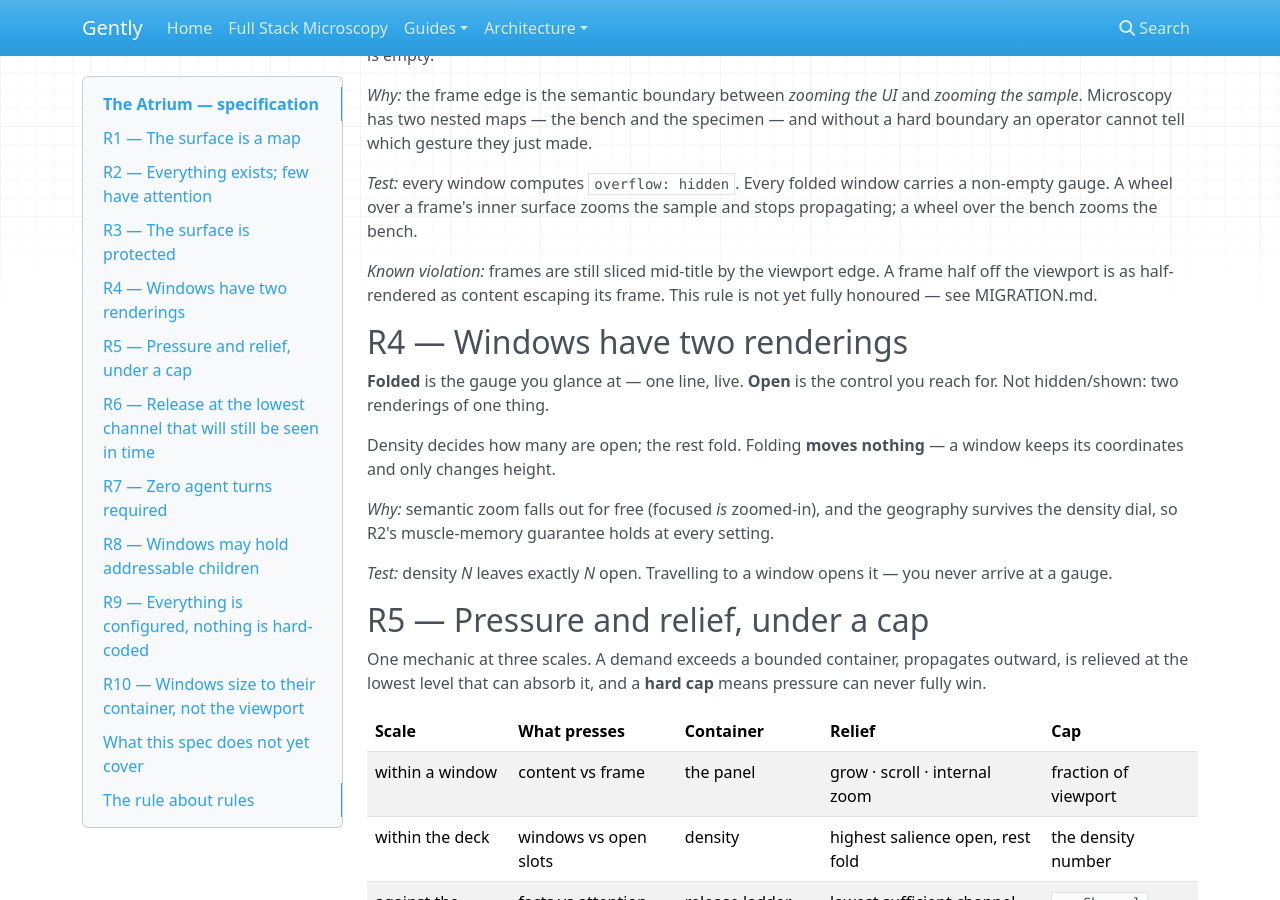
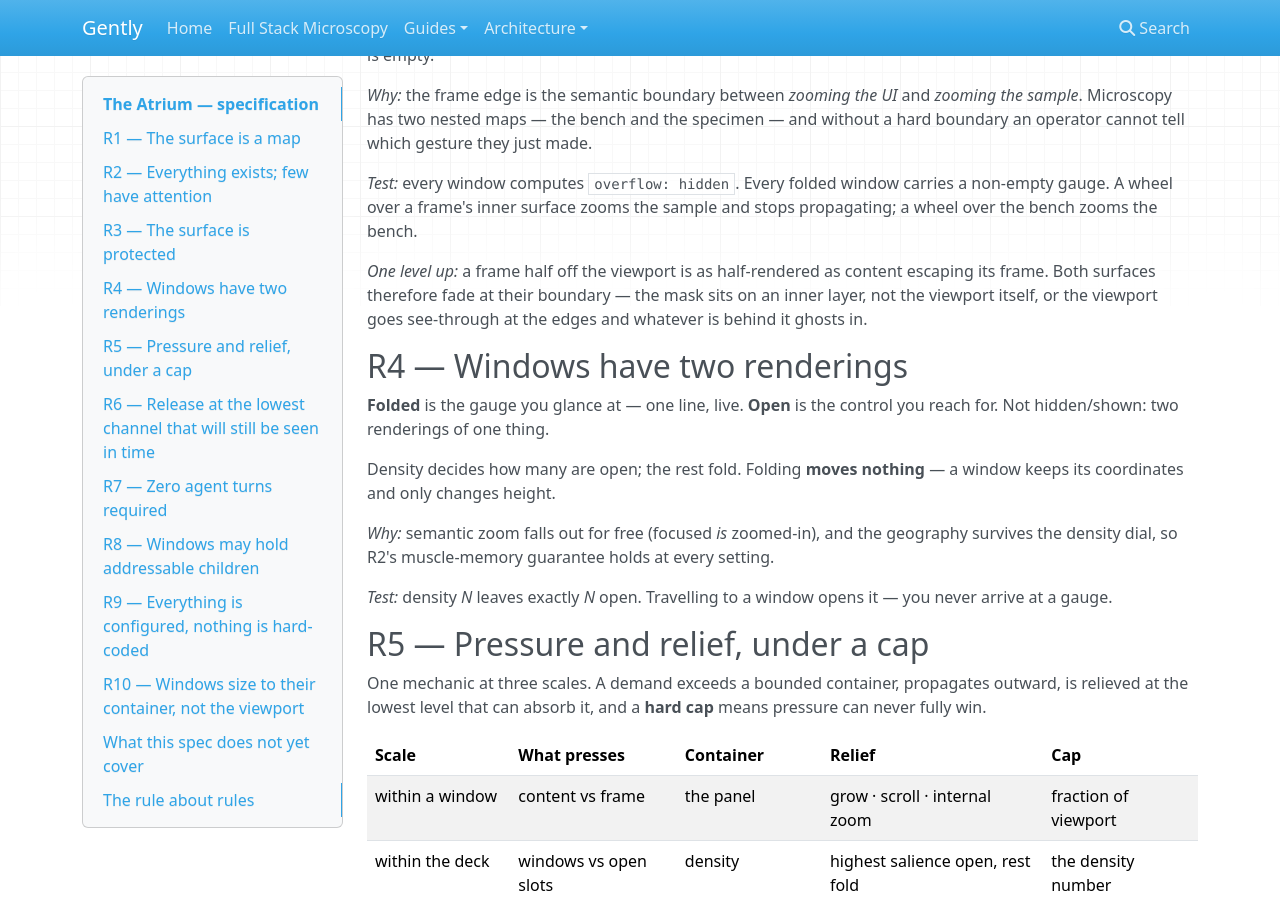
Before and after one commit to pskeshu/gently, an MkDocs documentation site: the page built from docs/atrium/SPEC.md, in a window 1280 px wide and 900 px high, scrolled down 1634 px. Built offline with MkDocs 1.6.1, drawn with Linux system fonts in a browser that asks for light colours; nearby versions of some CDN libraries.

Commit message:
docs(atrium): R3's viewport-edge violation is fixed
The boundary fade landed in f6b7c23. Records the implementation detail that
cost a debugging round: the mask has to sit on an inner layer, because masking
the viewport itself makes it see-through at the edges and the old chrome
ghosts in.

Co-Authored-By: Claude Opus 5 (1M context) <noreply@anthropic.com>

```diff
--- a/docs/atrium/SPEC.md
+++ b/docs/atrium/SPEC.md
@@ -86,9 +86,10 @@ they just made.
 non-empty gauge. A wheel over a frame's inner surface zooms the sample and stops
 propagating; a wheel over the bench zooms the bench.
 
-*Known violation:* frames are still sliced mid-title by the viewport edge. A
-frame half off the viewport is as half-rendered as content escaping its frame.
-This rule is not yet fully honoured — see MIGRATION.md.
+*One level up:* a frame half off the viewport is as half-rendered as content
+escaping its frame. Both surfaces therefore fade at their boundary — the mask
+sits on an inner layer, not the viewport itself, or the viewport goes
+see-through at the edges and whatever is behind it ghosts in.
 
 ## R4 — Windows have two renderings
 
```
